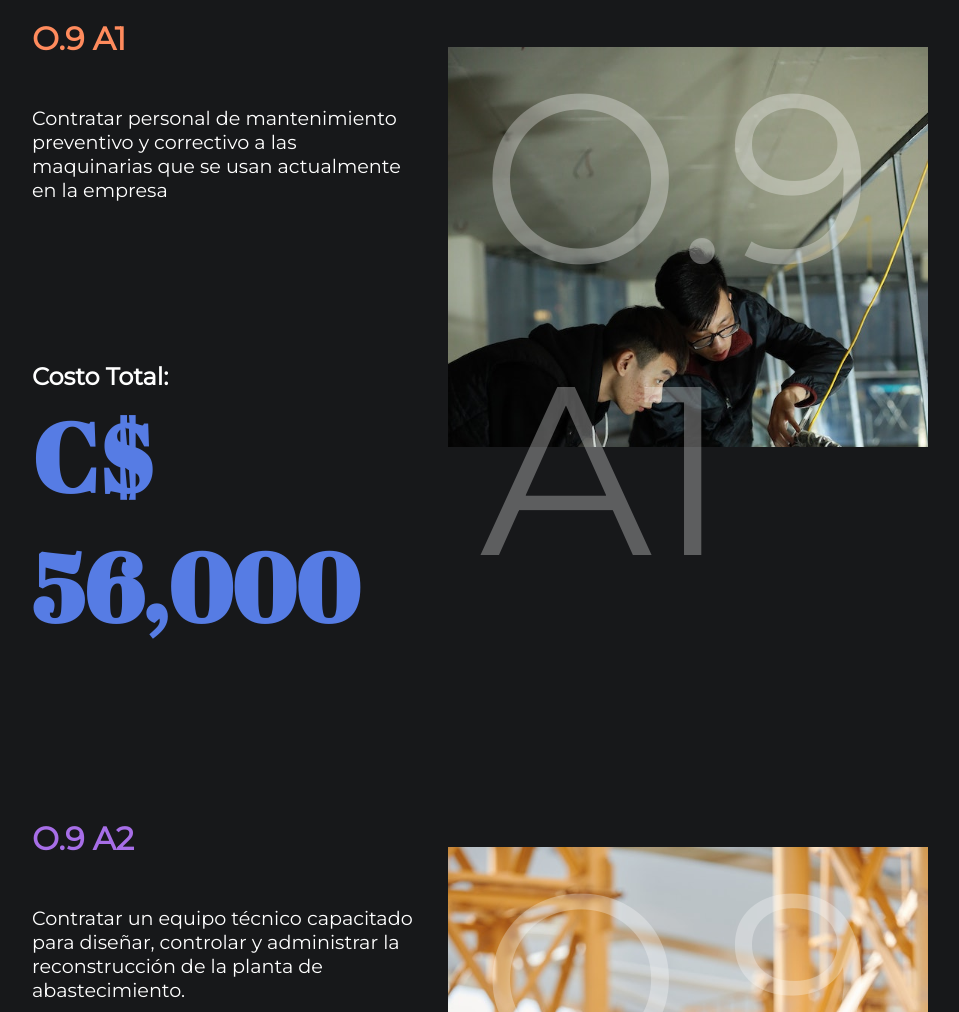
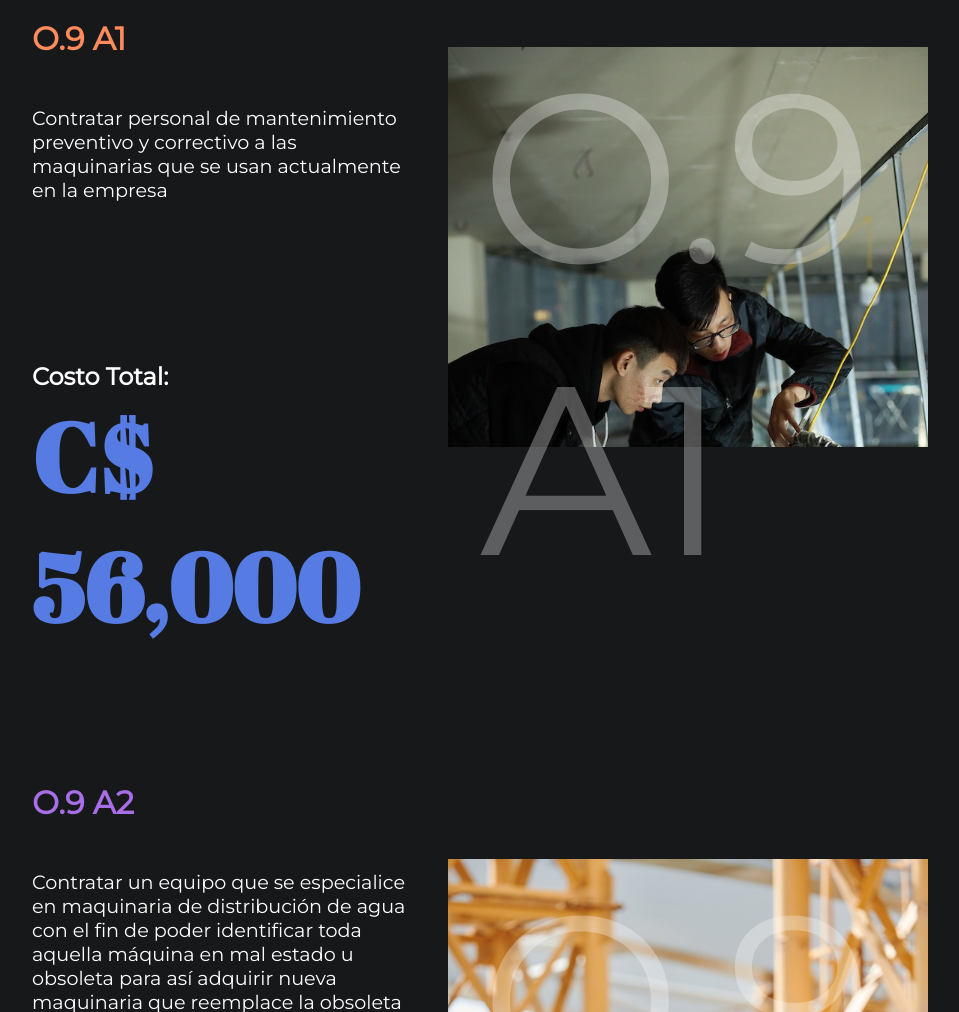
Before and after one commit to RandallAgHodg/sistema-ids, a plain HTML site: page alternativas/index.html in a window 1280 px wide. Shown: the part 10988-12000 px from the top of the page, without its empty margins (160-1119 px from the left). Drawn offline with nearby package versions, Linux system fonts and the light colour scheme; a script that the page names is missing.

Commit message:
Changing O9.A2 text

```diff
--- a/alternativas/index.html
+++ b/alternativas/index.html
@@ -277,8 +277,10 @@
         <div class="fashion-text">
           <h1>O.9 A2</h1>
           <p>
-            Contratar un equipo técnico capacitado para diseñar, controlar y
-            administrar la reconstrucción de la planta de abastecimiento.
+            Contratar un equipo que se especialice en maquinaria de distribución
+            de agua con el fin de poder identificar toda aquella máquina en mal
+            estado u obsoleta para así adquirir nueva maquinaria que reemplace
+            la obsoleta o dar mantenimiento a la que aún pueda realizar su tarea
           </p>
 
           <div class="title">
```
Also changed, not shown: sistema-optimo/index.html (+4 -2 lines).
